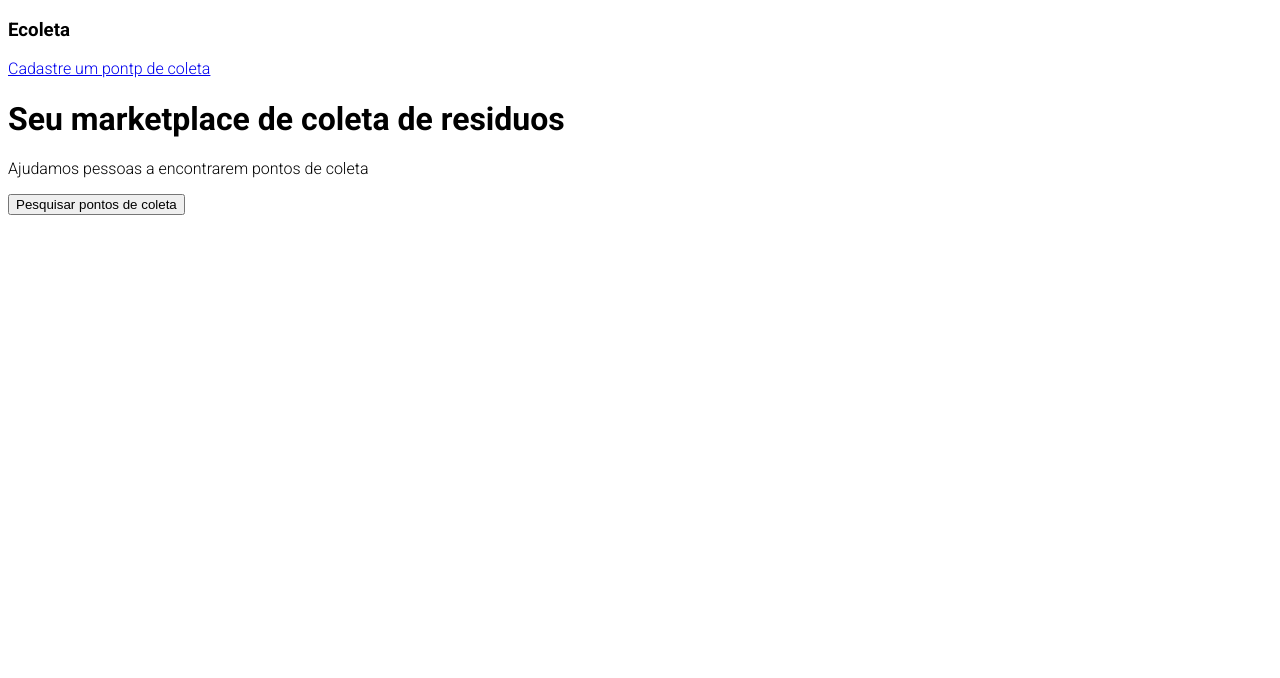
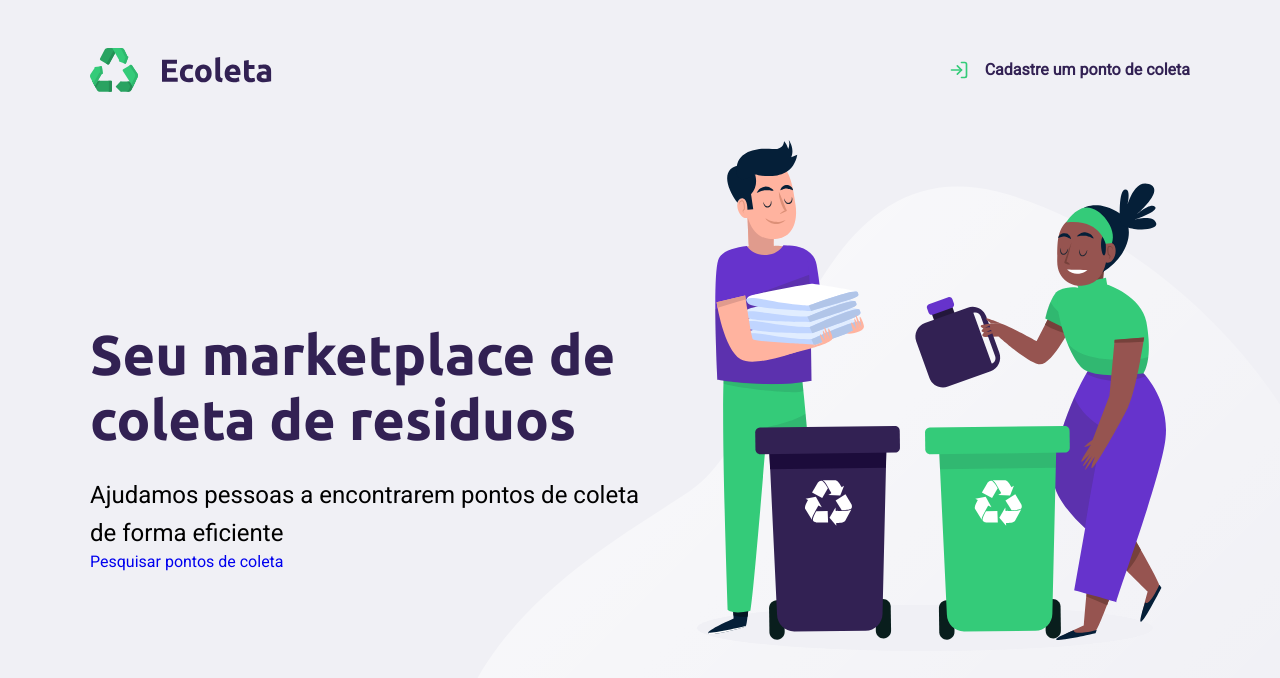
Before and after one commit to evandroarlati/next-level-week, a plain HTML site: page index.html in a window 1280 px wide. Drawn offline with Linux system fonts and the light colour scheme.

Commit message:
Aula 1 ate 1h36

```diff
--- a/index.html
+++ b/index.html
@@ -5,21 +5,37 @@
     <meta name="viewport" content="width=device-width, initial-scale=1.0">
     <title>Ecoleta</title>
 
-    <link href="https://fonts.googleapis.com/css2?family=Roboto:wght@300;700&display=swap" rel="stylesheet">
+    <link href="https://fonts.googleapis.com/css2?family=Roboto&family=Ubuntu:wght@300;700&display=swap" rel="stylesheet">
 
     <link rel="stylesheet" href="/styles/main.css">
 
 </head>
 <body>
-    <h3>Ecoleta</h3>
+<div id="page-home">
 
-    <a href="#">Cadastre um pontp de coleta</a>
+    <div class="content">
+        <header>
+            <img src="/assets/logo.svg" alt="logomarca">
+            <a href="#">
+                <spam></spam>
 
-    <h1>Seu marketplace de coleta de residuos</h1>
+                Cadastre um ponto de coleta
+            </a>
+        </header>
+        <main>
+            <h1>Seu marketplace de coleta de residuos</h1>
 
-    <p>Ajudamos pessoas a encontrarem pontos de coleta</p>
+            <p>Ajudamos pessoas a encontrarem pontos de coleta de forma eficiente</p>
 
-    <button>Pesquisar pontos de coleta</button>
+            <a href="#">Pesquisar pontos de coleta</a>
+
+
+        </main>
+
+    </div>
+</div>
+
+
 
 
 
--- a/styles/main.css
+++ b/styles/main.css
@@ -1,3 +1,91 @@
-html{
+:root {
+    --title-color: #322153;
+}
+
+* {
+    margin: 0px;
+    padding: 0px;
+}
+
+html {
     font-family: 'Roboto', sans-serif;
 }
+
+body {
+    background: #f0f0f5;
+    -webkit-font-smoothing: antialiased;
+}
+
+a {
+    text-decoration: none;
+}
+
+h1, h2, h3, h4, h5, h6 {
+    font-family: 'Ubuntu', sans-serif;
+    color: var(--title-color);
+
+}
+
+#page-home {
+    height: 100vh;
+    background: url(../assets/home-background.svg) no-repeat;
+    background-position: 35vw bottom;
+}
+
+#page-home .content {
+    width: 90%;
+    max-width: 1100px;
+    height: 100%;
+
+    margin: 0 auto;
+
+    display: flex;
+    flex-direction: column;
+}
+
+
+#page-home header {
+    margin-top: 48px;
+
+    display:flex;
+    align-items: center;
+    justify-content: space-between;
+
+}
+
+#page-home header a {
+    display: flex;
+
+    color: var(--title-color);
+    font-weight: 700;
+}
+
+#page-home header a spam {
+    margin-right: 16px;
+    display: flex;
+
+    background-image: url(../assets/log-in.svg);
+
+    width: 20px;
+    height: 20px;
+}
+
+#page-home main {
+    max-width: 560px;
+
+    flex: 1;
+
+    display: flex;
+    flex-direction: column;
+    justify-content: center;
+}
+
+#page-home main h1 {
+    font-size: 56px;
+}
+
+#page-home main p {
+    font-size: 24px;
+    line-height: 38px;
+    margin-top: 24px;
+}
```
Also changed, not shown: assets/arrow-left.svg (added), assets/baterias.svg (added), assets/check.svg (added), assets/eletronicos.svg (added), assets/home-background.svg (added), assets/lampadas.svg (added), assets/log-in.svg (added), assets/logo.svg (added), assets/oleo.svg (added), assets/organicos.svg (added), assets/papeis-papelao.svg (added), assets/search.svg (added), assets/x.svg (added), 1 other file.
